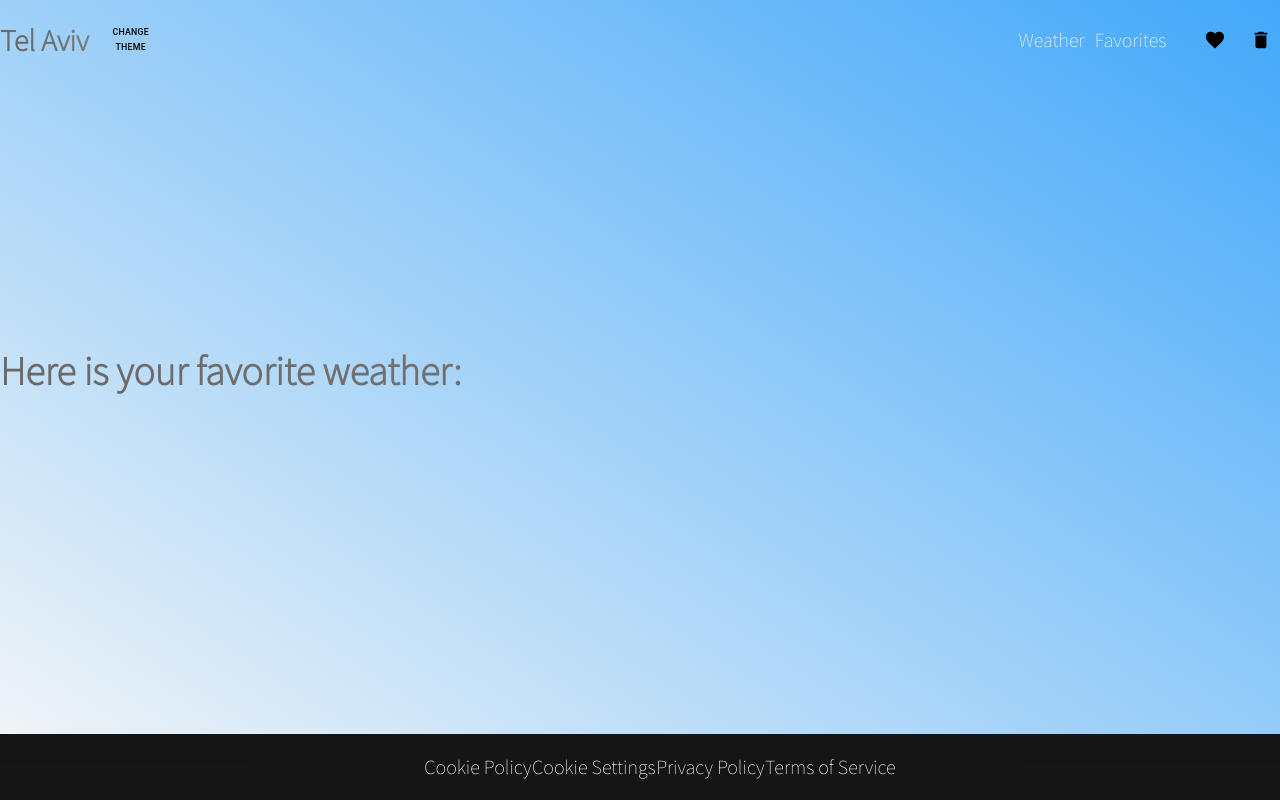
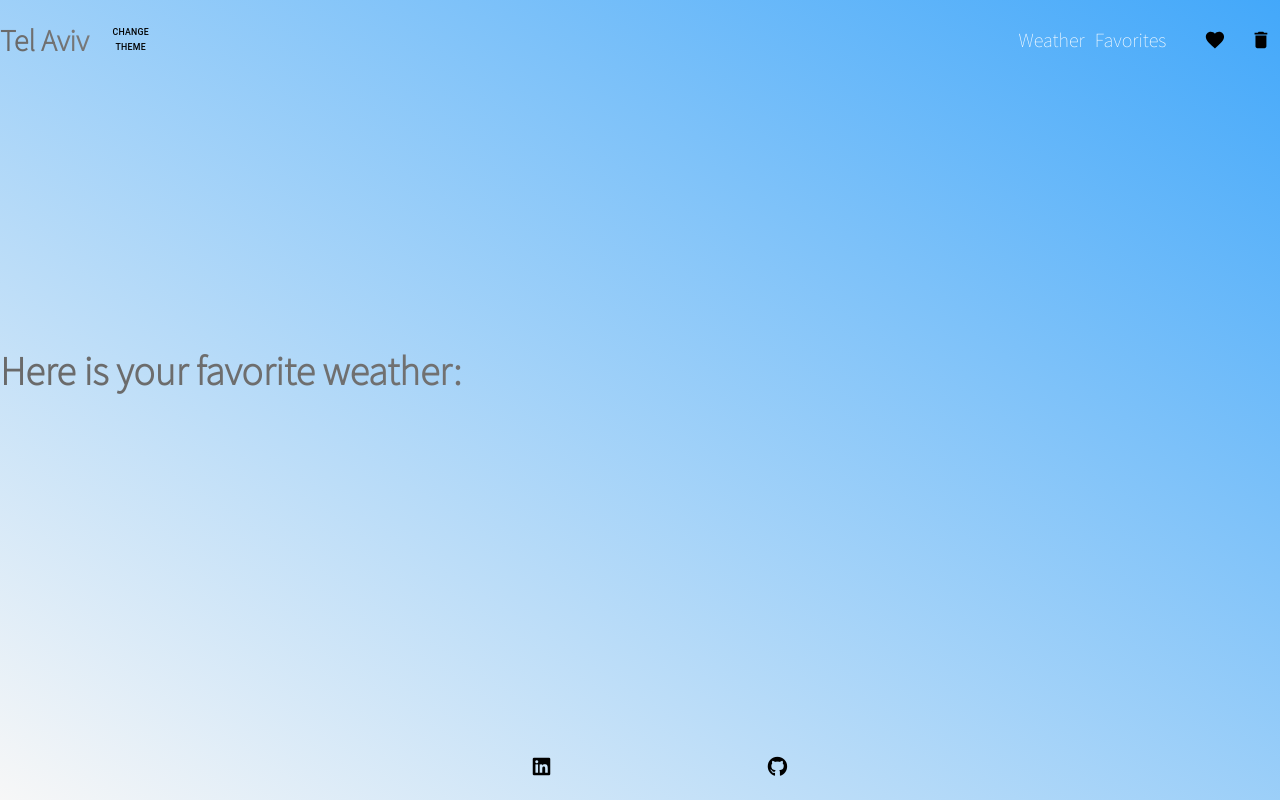
Before and after one commit to Lior3796/Weather-app, a React (Create React App) app: page /Weather-app/favorites in a window 1280 px wide. Built offline with nearby package versions, Linux system fonts and the light colour scheme.

Commit message:
change footer icons

```diff
--- a/public/index.html
+++ b/public/index.html
@@ -9,6 +9,9 @@
   <meta name="description" content="Web site created using create-react-app" />
   <link rel="apple-touch-icon" href="%PUBLIC_URL%/logo192.png" />
   <link rel="preconnect" href="https://fonts.googleapis.com">
+  <link rel="stylesheet" href="https://pro.fontawesome.com/releases/v5.10.0/css/all.css"
+    integrity="sha384-AYmEC3Yw5cVb3ZcuHtOA93w35dYTsvhLPVnYs9eStHfGJvOvKxVfELGroGkvsg+p" crossorigin="anonymous" />
+
   <link rel="preconnect" href="https://fonts.gstatic.com" crossorigin>
   <link href="https://fonts.googleapis.com/css2?family=Assistant:wght@200&family=Comfortaa:wght@700&display=swap"
     rel="stylesheet">
--- a/src/components/features/footer/Footer.js
+++ b/src/components/features/footer/Footer.js
@@ -2,21 +2,13 @@ import React from 'react';
 import "../../styles/style.css";
 
 export const Footer = () => {
-    const footerDataObject = {
-        main: {
-            headline: "Olympic channel",
-            data: ["Olympic games", "Tokyo 2020", "Results & Medals", "Replays & Highlights", "All Olympic Games"]
-        }
-    }
     return (
         <div className="Footer-container">
             <div className="social-links">
                 <div className="olympic-info">
                     <ul>
-                        <li>Cookie Policy</li>
-                        <li>Cookie Settings</li>
-                        <li>Privacy Policy</li>
-                        <li>Terms of Service</li>
+                        <li><a href="https://www.linkedin.com/in/lior-solomon-246254206/"><i class="fab fa-linkedin"></i></a></li>
+                        <li><a href="https://github.com/Lior3796"><i class="fab fa-github"></i></a></li>
                     </ul>
                 </div>
             </div>
--- a/src/components/styles/sass/_footer.scss
+++ b/src/components/styles/sass/_footer.scss
@@ -2,7 +2,6 @@
 	position: absolute;
 	bottom: 0;
 	width: 100%;
-	background: black;
 	display: flex;
 	flex-direction: column;
 	align-items: center;
@@ -45,7 +44,6 @@
 	width: 100%;
 	z-index: 10;
 	height: 30%;
-	background: rgba(37, 37, 37, 0.589);
 }
 .social-links > div {
 	margin: auto;
--- a/src/components/styles/style.css
+++ b/src/components/styles/style.css
@@ -721,7 +721,6 @@
   position: absolute;
   bottom: 0;
   width: 100%;
-  background: black;
   display: -webkit-box;
   display: -ms-flexbox;
   display: flex;
@@ -789,7 +788,6 @@
   width: 100%;
   z-index: 10;
   height: 30%;
-  background: rgba(37, 37, 37, 0.589);
 }
 
 .social-links > div {
```
Also changed, not shown: 1 other file (tests, documents, lock files or other folders).
